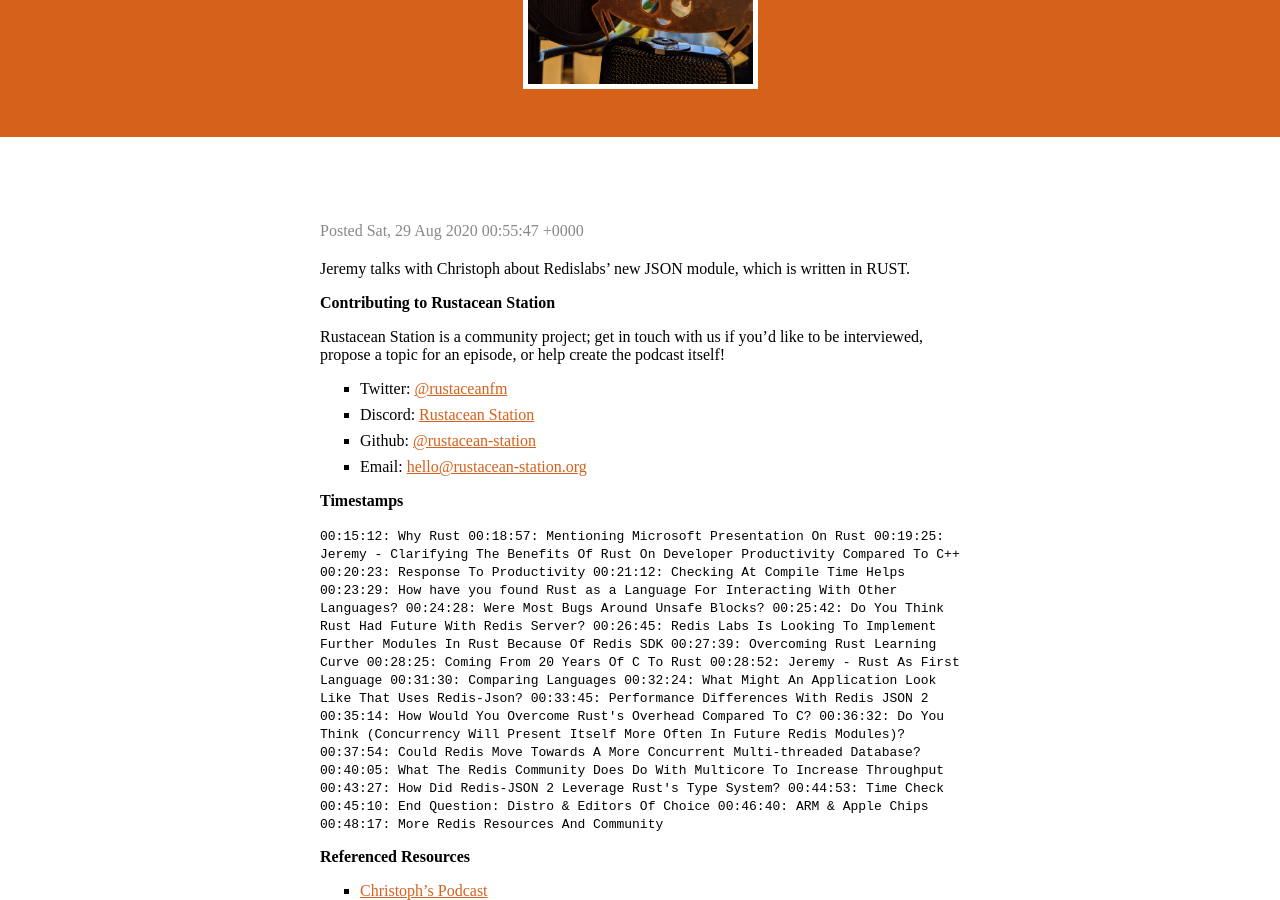
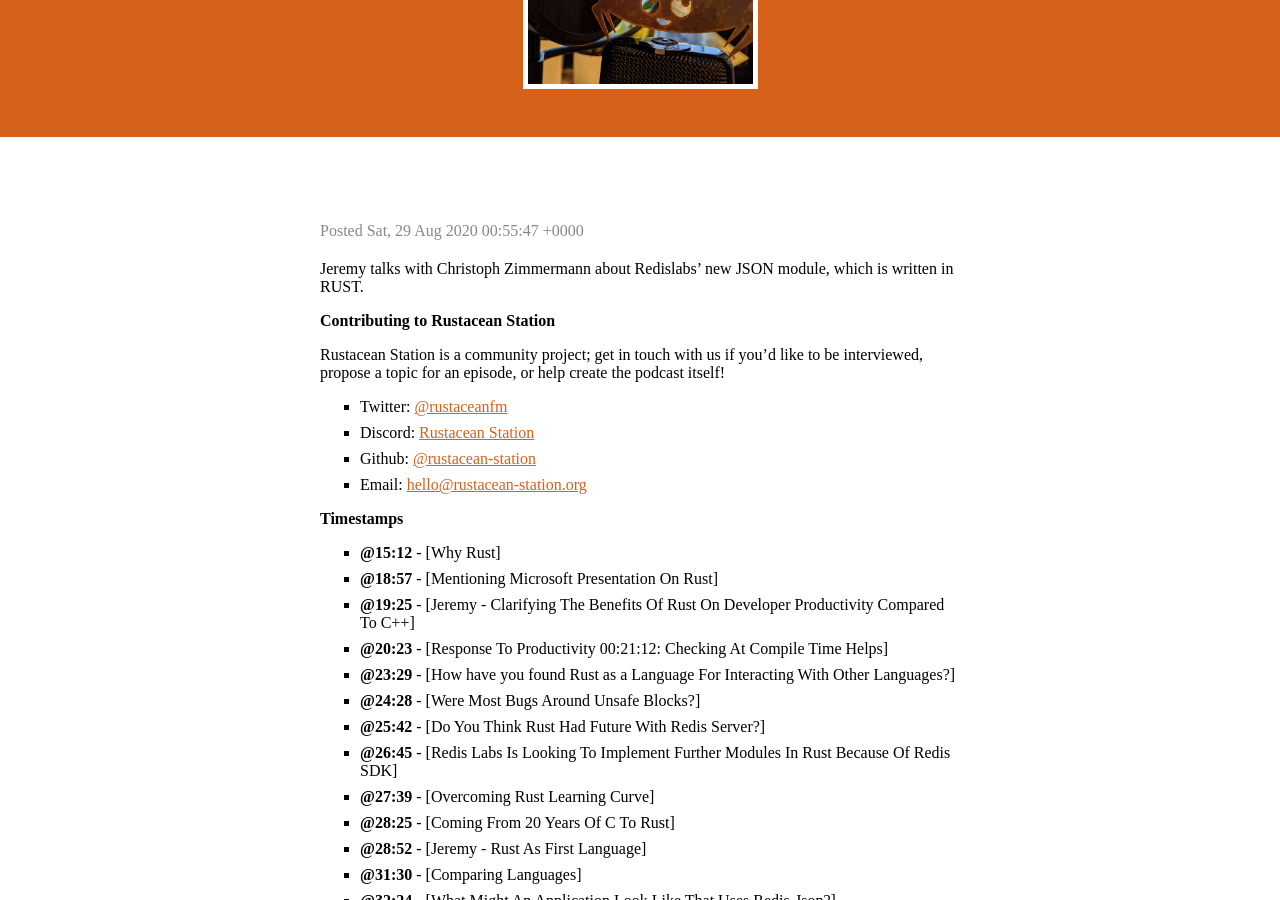
Before and after one commit to rustacean-station/rustacean-station.org, a Jekyll site: the page built from _episodes/029-redisjson.md, in a window 1280 px wide and 900 px high, scrolled down 297 px. Built offline with Jekyll 4.4.1, drawn with Linux system fonts in a browser that asks for light colours; some of the changed text lies outside the part shown.

Commit message:
conform timestamp format to that of template

````diff
--- a/_episodes/029-redisjson.md
+++ b/_episodes/029-redisjson.md
@@ -4,8 +4,10 @@ date: 2020-08-28T17:00:00+00:00file:
 duration: "00:49:45"
 length: "49253138"
 #reddit: (leave blank on initial publish, amend with link and uncomment this line after Reddit thread has been posted)
+
 ---
-Jeremy talks with Christoph about Redislabs' new JSON module, which is written in RUST.
+
+Jeremy talks with Christoph Zimmermann about Redislabs' new JSON module, which is written in RUST.
 
 ### Contributing to Rustacean Station
 
@@ -17,30 +19,31 @@ Rustacean Station is a community project; get in touch with us if you'd like to
  - Email: [hello@rustacean-station.org](mailto:hello@rustacean-station.org)
 
 ### Timestamps
-```00:15:12: Why Rust
-00:18:57: Mentioning Microsoft Presentation On Rust
-00:19:25: Jeremy - Clarifying The Benefits Of Rust On Developer Productivity Compared To C++
-00:20:23: Response To Productivity 00:21:12: Checking At Compile Time Helps
-00:23:29: How have you found Rust as a Language For Interacting With Other Languages?
-00:24:28: Were Most Bugs Around Unsafe Blocks?
-00:25:42: Do You Think Rust Had Future With Redis Server?
-00:26:45: Redis Labs Is Looking To Implement Further Modules In Rust Because Of Redis SDK
-00:27:39: Overcoming Rust Learning Curve
-00:28:25: Coming From 20 Years Of C To Rust
-00:28:52: Jeremy - Rust As First Language
-00:31:30: Comparing Languages
-00:32:24: What Might An Application Look Like That Uses Redis-Json?
-00:33:45: Performance Differences With Redis JSON 2
-00:35:14: How Would You Overcome Rust's Overhead Compared To C?
-00:36:32: Do You Think (Concurrency Will Present Itself More Often In Future Redis Modules)?
-00:37:54: Could Redis Move Towards A More Concurrent Multi-threaded Database?
-00:40:05: What The Redis Community Does Do With Multicore To Increase Throughput
-00:43:27: How Did Redis-JSON 2 Leverage Rust's Type System?
-00:44:53: Time Check
-00:45:10: End Question: Distro & Editors Of Choice
-00:46:40: ARM & Apple Chips
-00:48:17: More Redis Resources And Community
-```
+
+- [@15:12] - [Why Rust]
+- [@18:57] - [Mentioning Microsoft Presentation On Rust]
+- [@19:25] - [Jeremy - Clarifying The Benefits Of Rust On Developer Productivity Compared To C++]
+- [@20:23] - [Response To Productivity 00:21:12: Checking At Compile Time Helps]
+- [@23:29] - [How have you found Rust as a Language For Interacting With Other Languages?]
+- [@24:28] - [Were Most Bugs Around Unsafe Blocks?]
+- [@25:42] - [Do You Think Rust Had Future With Redis Server?]
+- [@26:45] - [Redis Labs Is Looking To Implement Further Modules In Rust Because Of Redis SDK]
+- [@27:39] - [Overcoming Rust Learning Curve]
+- [@28:25] - [Coming From 20 Years Of C To Rust]
+- [@28:52] - [Jeremy - Rust As First Language]
+- [@31:30] - [Comparing Languages]
+- [@32:24] - [What Might An Application Look Like That Uses Redis-Json?]
+- [@33:45] - [Performance Differences With Redis JSON 2]
+- [@35:14] - [How Would You Overcome Rust's Overhead Compared To C?]
+- [@36:32] - [Do You Think (Concurrency Will Present Itself More Often In Future Redis Modules)?]
+- [@37:54] - [Could Redis Move Towards A More Concurrent Multi-threaded Database?]
+- [@40:05] - [What The Redis Community Does Do With Multicore To Increase Throughput]
+- [@43:27] - [How Did Redis-JSON 2 Leverage Rust's Type System?]
+- [@44:53] - [Time Check]
+- [@45:10] - [End Question: Distro & Editors Of Choice]
+- [@46:40] - [ARM & Apple Chips]
+- [@48:17] - [More Redis Resources And Community]
+
 ### Referenced Resources
 
 - [Christoph's Podcast](https://linuxinlaws.eu/)
````
